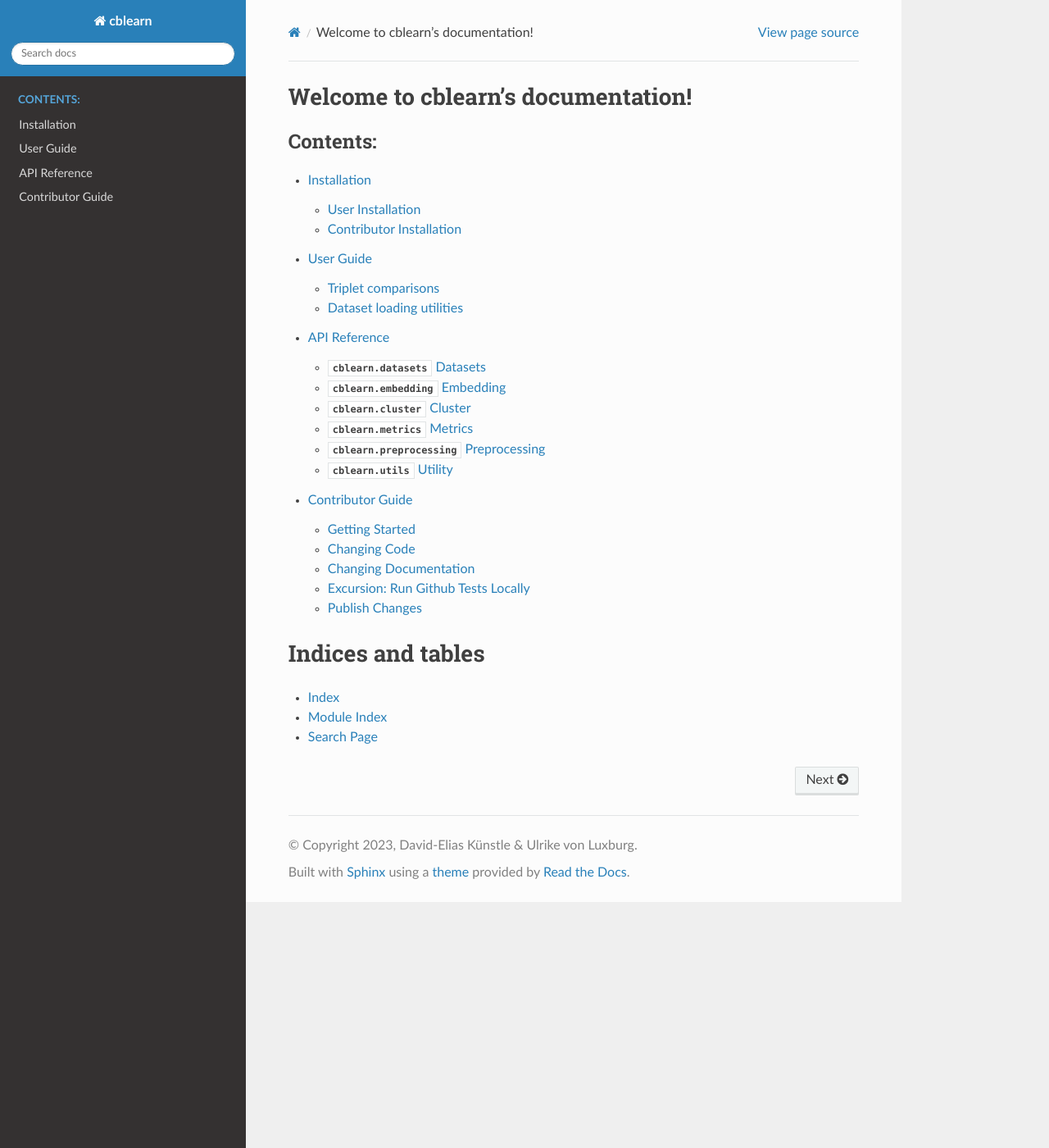
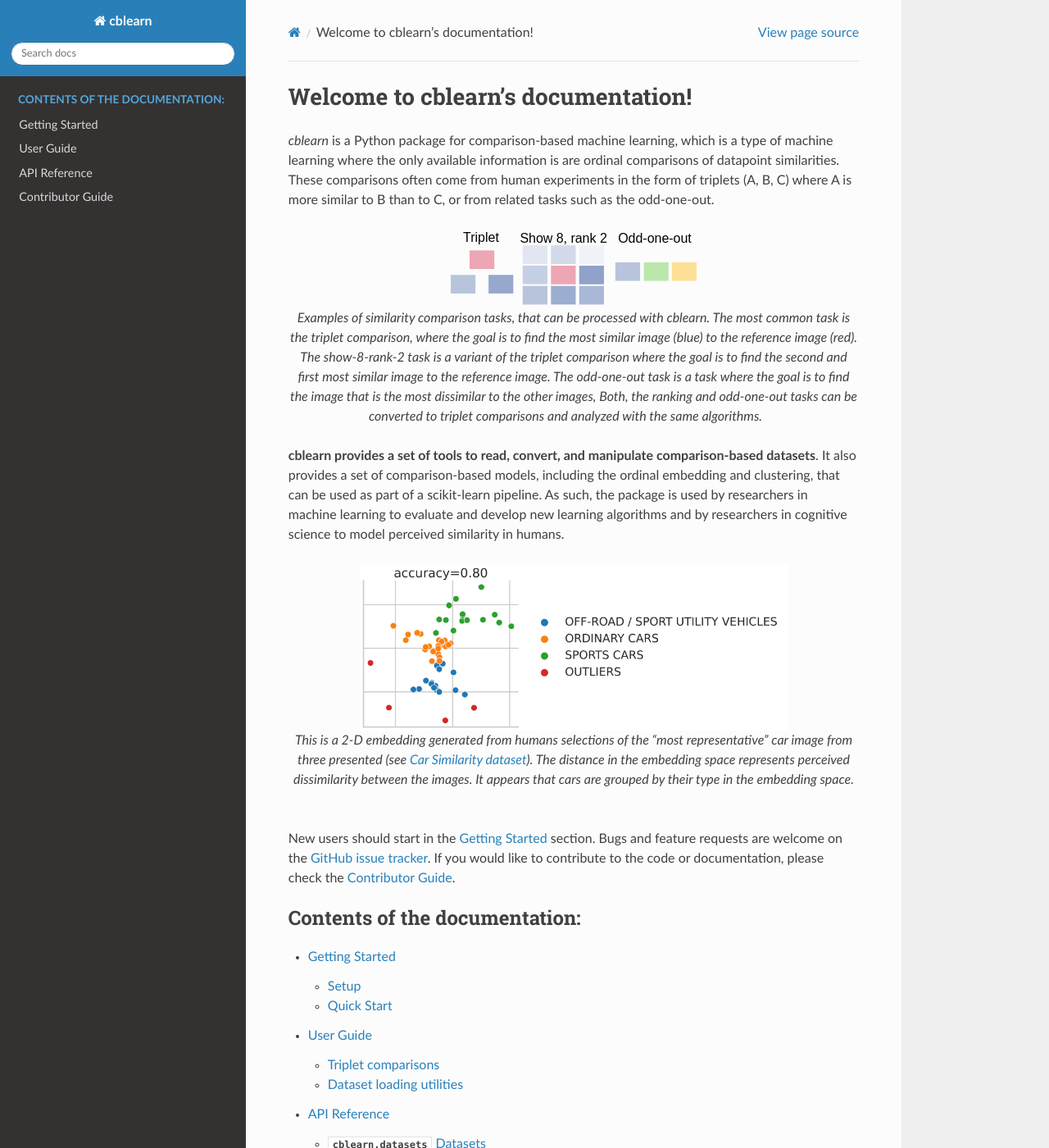
Before and after one commit to cblearn/cblearn, a Sphinx documentation site: the page built from docs/index.rst, in a window 1280 px wide and 1400 px high. Shown: the whole window at 82% size. Built offline with Sphinx 7.4.7 and the Read the Docs theme 2.0.0, drawn with Linux system fonts in a browser that asks for light colours; pages that are not in the unit, such as notebooks, are missing from menus.

Commit message:
Extend docs with landing page and getting started

```diff
--- a/cblearn/datasets/descr/car_similarity.rst
+++ b/cblearn/datasets/descr/car_similarity.rst
@@ -10,7 +10,8 @@ The people chose one car of three, such that the following statement is true:
 All images were found on Wikimedia Commons and are assigned to one of four classes:
 ORDINARY CARS, SPORTS CARS, OFF-ROAD/SPORT UTILITY VEHICLES, and OUTLIERS.
 
-The corresponding car images are available with the _`full dataset`.
+The corresponding car images are available here in the `full dataset`_.
+
 .. _full dataset: http://www.tml.cs.uni-tuebingen.de/team/luxburg/code_and_data/index.php
 
 **Data Set Characteristics:**
--- /dev/null
+++ b/docs/getting_started/quickstart.py
@@ -0,0 +1,14 @@
+import numpy as np
+from cblearn.datasets import make_random_triplets
+from cblearn.embedding import SOE
+from cblearn.metrics import procrustes_distance
+
+points = np.random.rand(20, 2)
+estimator = SOE(n_components=2)
+
+print(f"Triplets | Error (SSE)\n{22 * '-'}")
+for n in (25, 100, 400, 1600):
+    triplets = make_random_triplets(points, size=n, result_format="list-order")
+    embedding = estimator.fit_transform(triplets)
+    error = procrustes_distance(points, embedding)
+    print(f"    {len(triplets):4d} |       {error:.3f}")
--- a/docs/index.rst
+++ b/docs/index.rst
@@ -6,11 +6,54 @@
 Welcome to cblearn's documentation!
 ===================================
 
+`cblearn` is a Python package for comparison-based machine learning,
+which is a type of machine learning where the only available information
+is are ordinal comparisons of datapoint similarities.
+These comparisons often come from human experiments in the form of triplets (A, B, C)
+where A is more similar to B than to C, or from related tasks such as the odd-one-out.
+
+.. figure:: img/comparison_tasks.svg
+   :align: center
+   :class: with-border
+
+   Examples of similarity comparison tasks, that can be processed with cblearn.
+   The most common task is the triplet comparison, where the goal is to find the most similar image (blue) to the reference image (red).
+   The show-8-rank-2 task is a variant of the triplet comparison where the goal is to find the second and first most similar image to the reference image.
+   The odd-one-out task is a task where the goal is to find the image that is the most dissimilar to the other images,
+   Both, the ranking and odd-one-out tasks can be converted to triplet comparisons and
+   analyzed with the same algorithms.
+
+**cblearn provides a set of tools to read, convert, and manipulate comparison-based datasets**.
+It also provides a set of comparison-based models, including the ordinal embedding and clustering,
+that can be used as part of a scikit-learn pipeline.
+As such, the package is used by researchers in machine learning to evaluate and
+develop new learning algorithms and by researchers in cognitive science to
+model perceived similarity in humans.
+
+.. figure:: img/car_embedding.jpg
+   :align: center
+   :width: 75%
+   :class: with-border
+
+   This is a 2-D embedding generated from humans selections of the "most representative" car image from three presented (see :ref:`central_car_dataset`).
+   The distance in the embedding space represents perceived dissimilarity between the images.
+   It appears that cars are grouped by their type in the embedding space.
+
+New users should start in the :ref:`getting_started` section.
+Bugs and feature requests are welcome on the `GitHub issue tracker`_.
+If you would like to contribute to the code or documentation, please check the :ref:`contributor_guide`.
+
+.. _GitHub issue tracker: https://github.com/cblearn/cblearn/issues
+
+
+
+
+
 .. toctree::
    :maxdepth: 2
-   :caption: Contents:
+   :caption: Contents of the documentation:
 
-   install
+   getting_started/index
    user_guide/index
    generated_examples/index.rst
    references/index
--- a/docs/user_guide/index.rst
+++ b/docs/user_guide/index.rst
@@ -1,3 +1,5 @@
+.. _user_guide:
+
 ==========
 User Guide
 ==========
```
Also changed, not shown: docs/contributor_guide/index.rst (+18 -4 lines), docs/getting_started/index.rst (added, +96 -0 lines), docs/install.rst (deleted, +0 -71 lines), docs/img/car_embedding.jpg (added), docs/img/comparison_tasks.svg (added), examples/README.rst.
